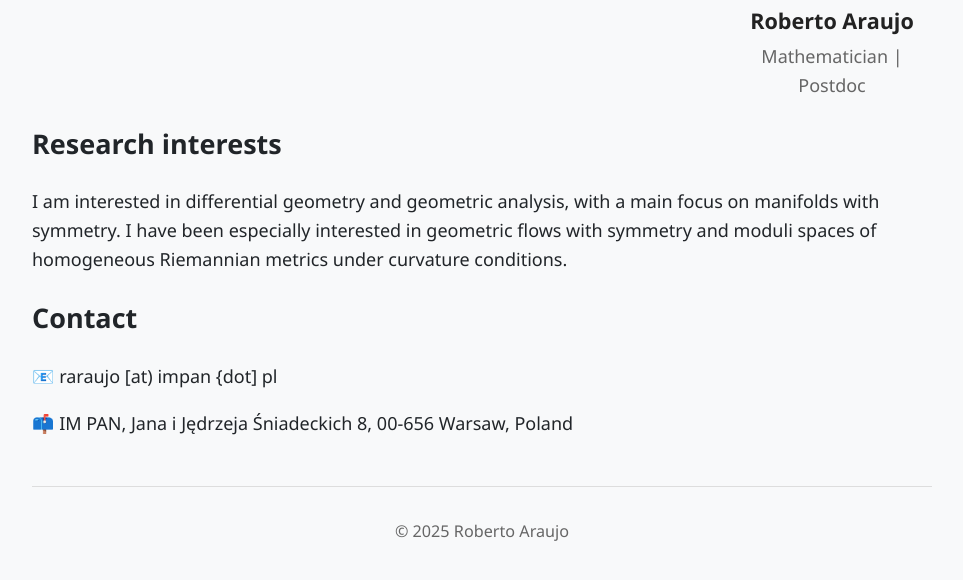
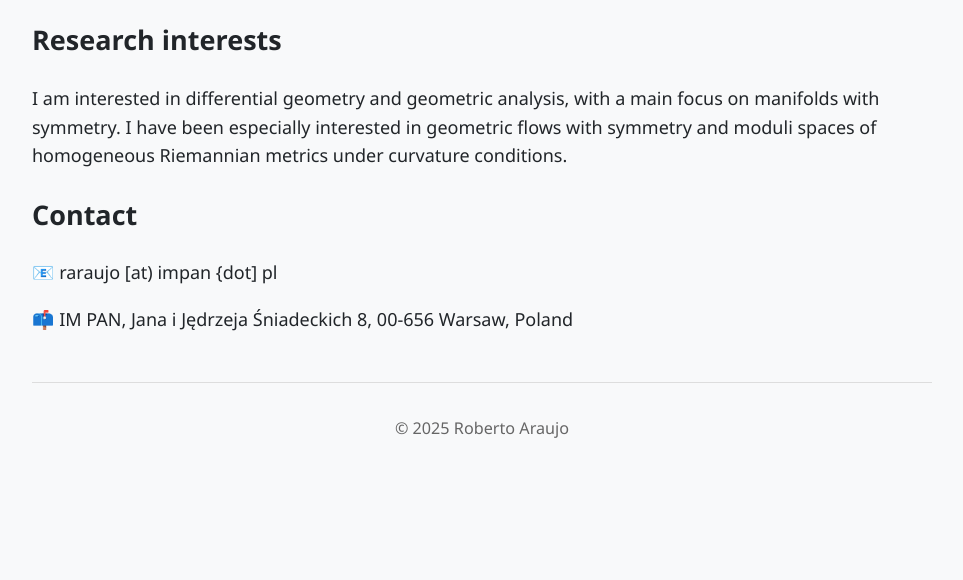
Before and after one commit to r-saraujo/r-saraujo.github.io, a Jekyll site: the page built from index.md, in a window 1280 px wide, cut to the strip 477-1058 px from the top of the page. Shown: the whole strip, without its empty margins (158-1121 px from the left). Built offline with Jekyll 4.4.1, drawn with Linux system fonts in a browser that asks for light colours; after the commit the page ends 955 px from its top, so only the background shows below that.

Commit message:
Update index.md

```diff
--- a/index.md
+++ b/index.md
@@ -13,11 +13,9 @@ I am a postdoc at the <a href="https://www.impan.pl/en/" target="_blank" rel="no
 <p>My full name is Roberto de Santana Araujo, but in academic contexts I typically go only by the surname Araujo.</p>
 </div>
 
-<div style="text-align: center; max-width: 200px; margin: 0 auto; margin-left: 5px;">
 <img src="/assets/img/Araujo_Profile_photo.jpg" alt="Photo of Roberto Araujo"
      style="width: 300px; height: 300px; border-radius: 50%; object-fit: cover;object-position: center 80%;">
-      <div style="font-weight: bold; font-size: 1.2em; color: #222;">Roberto Araujo</div>
-  <div style="font-size: 1em; color: #666; margin-top: 0.2rem;">Mathematician | Postdoc </div> </div>
+
 </div>
 
 ## Research interests
```
